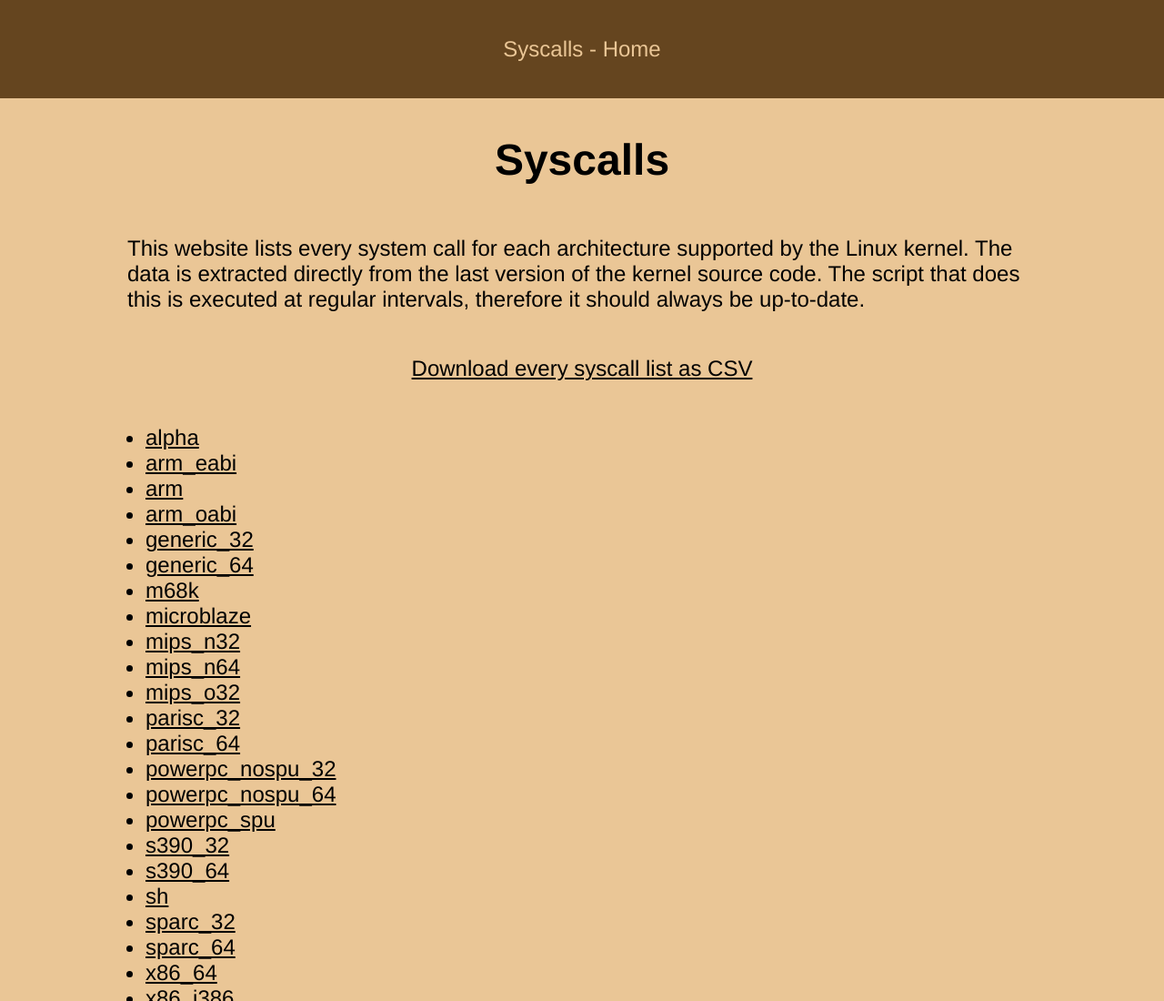
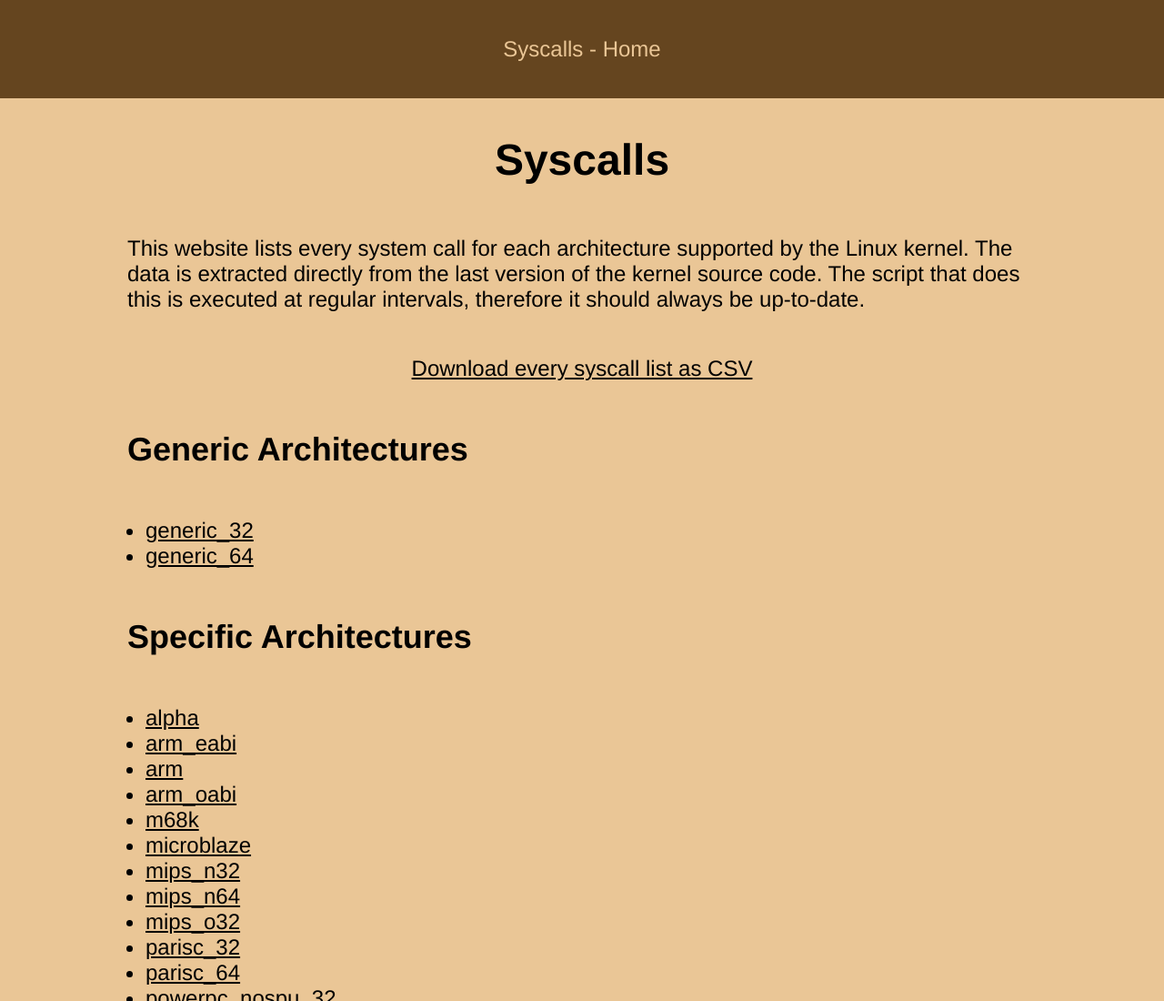
Before and after one commit to Taiwing/syscalls, a plain HTML site: page front/src/index.html in a window 1280 px wide and 2400 px high. Shown: the top 1100 px of the page at 91% size. Drawn offline with Linux system fonts and the light colour scheme.

Commit message:
feat: separate the generic tables from the rest
This is clearer as the generic tables are not really like the others.

```diff
--- a/front/src/index.html
+++ b/front/src/index.html
@@ -30,13 +30,17 @@
 					Download every syscall list as CSV
 				</a>
 			</p>
+			<h2>Generic Architectures</h2>
+			<ul>
+				<li><a href="arch/generic_32.html">generic_32</a></li>
+				<li><a href="arch/generic_64.html">generic_64</a></li>
+			</ul>
+			<h2>Specific Architectures</h2>
 			<ul>
 				<li><a href="arch/alpha.html">alpha</a></li>
 				<li><a href="arch/arm_eabi.html">arm_eabi</a></li>
 				<li><a href="arch/arm.html">arm</a></li>
 				<li><a href="arch/arm_oabi.html">arm_oabi</a></li>
-				<li><a href="arch/generic_32.html">generic_32</a></li>
-				<li><a href="arch/generic_64.html">generic_64</a></li>
 				<li><a href="arch/m68k.html">m68k</a></li>
 				<li><a href="arch/microblaze.html">microblaze</a></li>
 				<li><a href="arch/mips_n32.html">mips_n32</a></li>
--- a/front/src/style/home.css
+++ b/front/src/style/home.css
@@ -1,4 +1,5 @@
 main p, main ul, main h2 {
+	width: 100%;
 	max-width: 1000px;
 }
 
@@ -7,17 +8,7 @@ main ul {
 	flex-direction: column;
 }
 
-main h2 {
-	width: 100%;
-}
-
 #csv-download {
 	display: flex;
 	justify-content: center;
 }
-
-@media only screen and (max-width: 1599px) {
-	main p, main ul {
-		width: 100%;
-	}
-}
```
Also changed, not shown: 2 other files.
